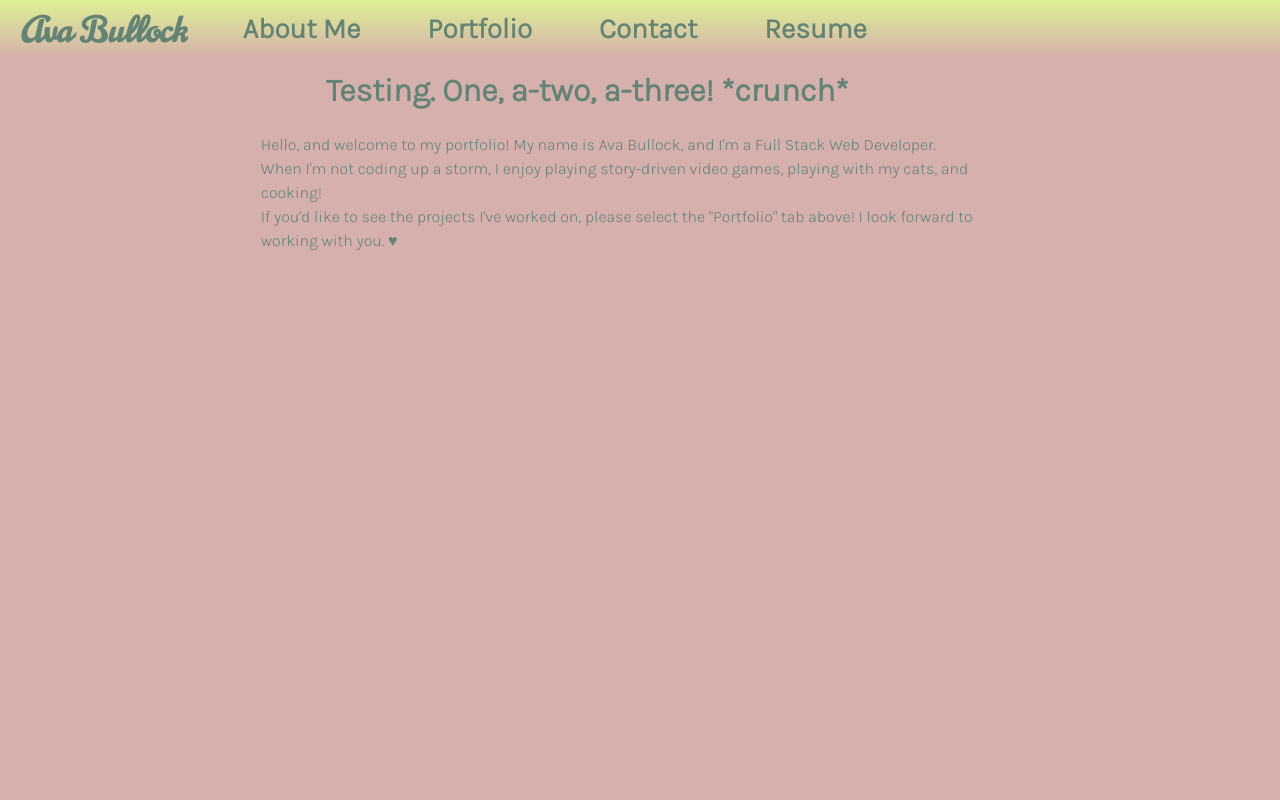
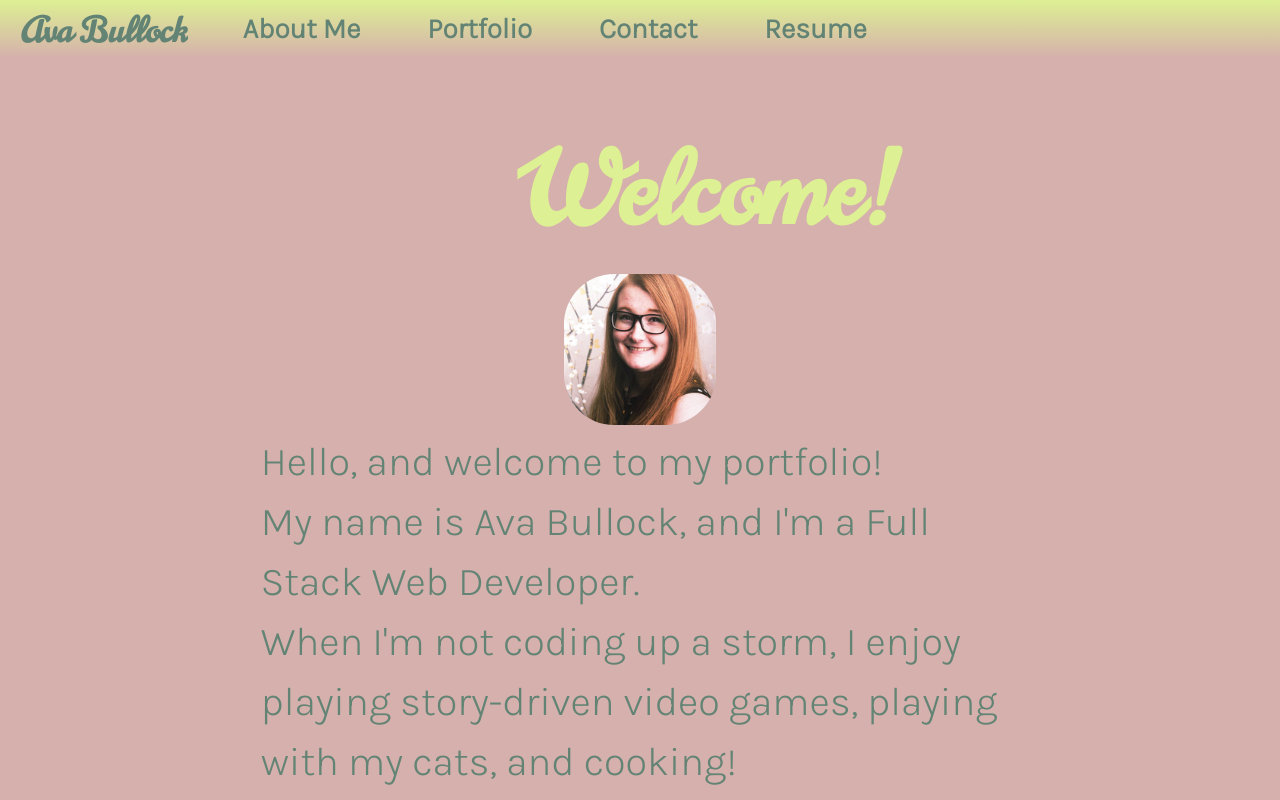
Before and after one commit to avamariee/portfolio-REACT, a React (Create React App) app: page / in a window 1280 px wide. Shown: the top 800 px of the page. Built offline with nearby package versions, Linux system fonts and the light colour scheme.

Commit message:
added stylings and picture to the about me section

```diff
--- a/public/index.html
+++ b/public/index.html
@@ -13,7 +13,7 @@
 <link href="https://fonts.googleapis.com/css2?family=Karla:wght@300&display=swap" rel="stylesheet">
 <link rel="preconnect" href="https://fonts.gstatic.com">
 <link href="https://fonts.googleapis.com/css2?family=Norican&display=swap" rel="stylesheet">
-<title>React App</title>
+<title>Ava's Portfolio</title>
 </head>
 <body>
 <noscript>You need to enable JavaScript to run this app.</noscript>
--- a/src/assets/styles.css
+++ b/src/assets/styles.css
@@ -58,3 +58,26 @@ a.navbar-item:hover {
 .grad {
     background-image: linear-gradient(var(--key-lime), var(--silver-pink))
 }
+
+/* end navbar stylings */
+
+/* about stylings */
+.ava {
+    display: block;
+    text-align: center;
+}
+
+img {
+    border-radius: 50px;
+}
+.about {
+    font-size: 40px;
+}
+
+.title {
+    font-size: 100px;
+    margin-top: 4rem;
+    margin-left: 2rem;
+    color: var(--key-lime);
+    font-family: 'Norican', cursive;
+}
--- a/src/components/About/index.js
+++ b/src/components/About/index.js
@@ -1,19 +1,23 @@
 import React from 'react';
+import self from '../../assets/images/ava-picture.jpg'
 
 function About() {
     return (
         <section>
-            <div className="columns is-mobile">
+            <div className="columns is-mobile is-centered">
                 <div className="column is-half is-offset-one-quarter">
                     <h1 className="title" id="about">
-                        Testing. One, a-two, a-three! *crunch*
+                        Welcome!
                         </h1>
                 </div>
             </div>
             <div className="columns is-mobile">
                 <div className="column is-three-fifths is-offset-one-fifth">
-                    <p>
-                        Hello, and welcome to my portfolio! My name is Ava Bullock, and I'm a Full Stack Web Developer.
+                    <div className="ava">
+                        <img src={self} style={{ width: "20%" }} alt="picture of Ava"/>
+                        </div>
+                    <p className="about">
+                        Hello, and welcome to my portfolio! <br></br> My name is Ava Bullock, and I'm a Full Stack Web Developer.
                             <br></br>When I'm not coding up a storm, I enjoy playing story-driven video games, playing with my cats, and cooking!
                             <br></br>If you'd like to see the projects I've worked on, please select the "Portfolio" tab above!
                             I look forward to working with you. ♥
--- a/src/components/Nav/index.js
+++ b/src/components/Nav/index.js
@@ -1,6 +1,8 @@
 import React from 'react';
 
 function Nav() {
+
+
     return (
         <nav className="navbar" role="navigation">
 
@@ -10,16 +12,16 @@ function Nav() {
 
             <div className="navbar-menu grad">
                 <div className="navbar-start">
-                    <a className="navbar-item grad">
+                    <a className="navbar-item grad" href="#about">
                         About Me
                   </a>
-                    <a className="navbar-item grad">
+                    <a className="navbar-item grad" href="#portfolio">
                         Portfolio
                   </a>
-                    <a className="navbar-item grad">
+                    <a className="navbar-item grad" href="#contact">
                         Contact
                   </a>
-                    <a className="navbar-item grad">
+                    <a className="navbar-item grad" href="#resume">
                         Resume
                   </a>
 
```
Also changed, not shown: src/assets/images/ava-picture.jpg (added).
